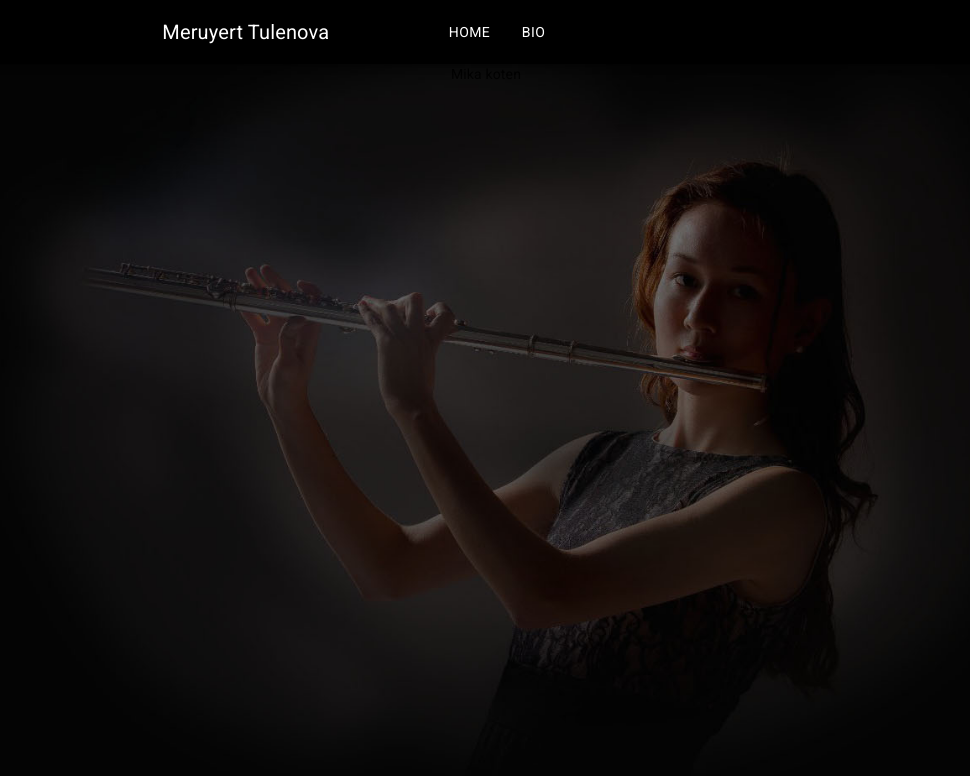
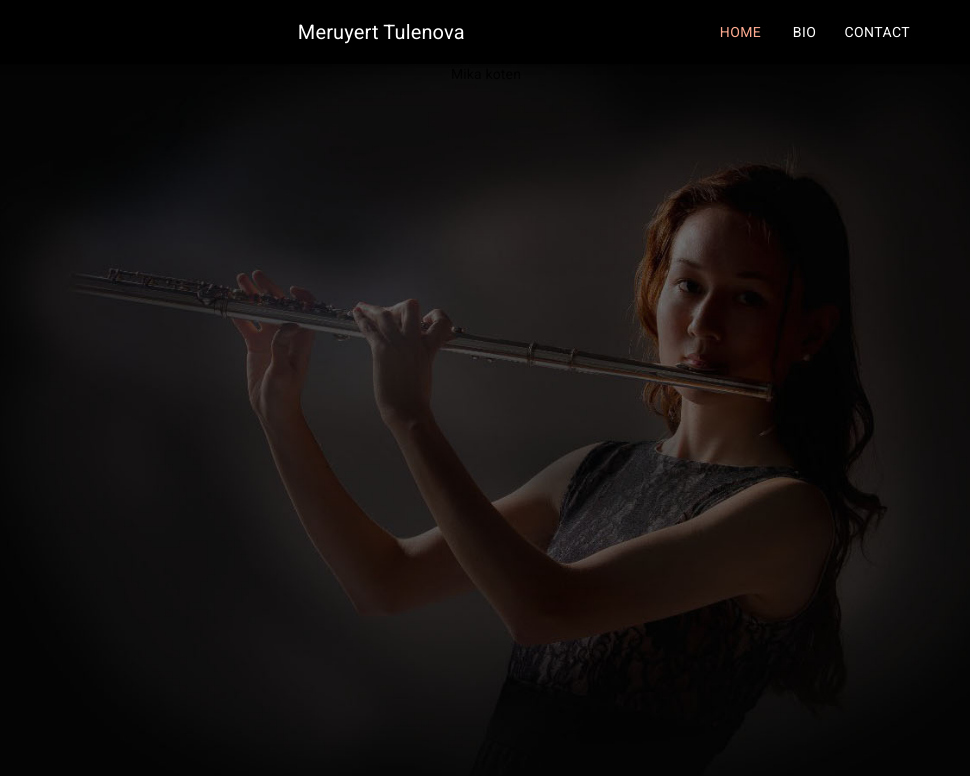
Before and after one commit to merey90/tulenova, a React (Create React App) app: page / in a window 1280 px wide. Shown: the top 776 px of the page, without its empty margins (154-1124 px from the left). Built offline with nearby package versions, Linux system fonts and the light colour scheme.

Commit message:
improved sidebar remove footer

```diff
--- a/src/App.tsx
+++ b/src/App.tsx
@@ -1,7 +1,6 @@
 import React from 'react';
 import './App.scss';
 import Header from './components/header/header';
-import Footer from './components/footer/footer';
 import { Route } from 'react-router-dom';
 import Home from './home/home';
 import Bio from './bio/bio';
@@ -18,7 +17,6 @@ const App: React.FC = () => {
           <Home />
         </Route>
       </main>
-      <Footer />
     </div>
   );
 };
--- a/src/assets/styles/_variables.scss
+++ b/src/assets/styles/_variables.scss
@@ -5,4 +5,5 @@ $secondary-color: #ffab91;
 $secondary-color-dark: #c97b63;
 $secondary-color-light: #ffddc1;
 $font-color: #fff;
+$font-color-faded: #6d6d6d;
 $font-on-secondary: #000;
--- a/src/components/footer/footer.scss
+++ /dev/null
@@ -1,5 +0,0 @@
-@import './../../assets/styles/variables';
-
-.footer {
-  background-color: $primary-color;
-}
--- a/src/components/footer/footer.tsx
+++ /dev/null
@@ -1,15 +0,0 @@
-import * as React from 'react';
-import Container from '@material-ui/core/Container';
-import Typography from '@material-ui/core/Typography';
-
-import './footer.scss';
-
-export const Footer: React.FC = () => (
-  <footer className="footer">
-    <Container>
-      <Typography variant="body2">© Copyright 2020</Typography>
-    </Container>
-  </footer>
-);
-
-export default Footer;
--- a/src/components/header/header.scss
+++ b/src/components/header/header.scss
@@ -1,3 +1,5 @@
+@import './src/assets/styles/variables';
+
 .header {
   z-index: 1301 !important;
   &-typo {
@@ -17,4 +19,7 @@
   flex-direction: column;
   width: 100vw;
   padding-top: 60px;
+  background-color: $primary-color;
+  min-height: 100vh;
+  color: $font-color;
 }
--- a/src/components/header/navigation.tsx
+++ b/src/components/header/navigation.tsx
@@ -1,38 +1,30 @@
 import * as React from 'react';
 import Button from '@material-ui/core/Button';
-import { Link } from 'react-router-dom';
+import { Link, useHistory } from 'react-router-dom';
+import { routes, IRoute } from './routes';
 
 export interface INavigation {
   handleClose: () => void;
 }
 
-export const Navigation: React.FC<INavigation> = ({ handleClose }) => (
-  <>
-    <Button color="inherit" to="/" component={Link} onClick={handleClose}>
-      Home
+export const Navigation: React.FC<INavigation> = ({ handleClose }) => {
+  const {
+    location: { pathname },
+  } = useHistory();
+  const renderLink = ({ title, url, disabled }: IRoute) => (
+    <Button
+      key={title}
+      color={pathname === url ? 'secondary' : 'inherit'}
+      to={url}
+      component={Link}
+      disabled={disabled}
+      onClick={handleClose}
+    >
+      {title}
     </Button>
-    <Button color="inherit" to="/bio" component={Link} onClick={handleClose}>
-      Bio
-    </Button>
-    <Button
-      color="inherit"
-      to="/"
-      disabled
-      component={Link}
-      title="Under construction"
-    >
-      Downloads
-    </Button>
-    <Button color="inherit" to="/" disabled component={Link}>
-      Calendar
-    </Button>
-    <Button color="inherit" to="/" disabled component={Link}>
-      Gallery
-    </Button>
-    <Button color="inherit" to="/" disabled component={Link}>
-      Contact
-    </Button>
-  </>
-);
+  );
+
+  return <>{routes.map(renderLink)}</>;
+};
 
 export default Navigation;
--- /dev/null
+++ b/src/components/header/routes.ts
@@ -0,0 +1,63 @@
+export interface IRoute {
+  title: string;
+  url: string;
+  disabled?: boolean;
+}
+
+export const Home: IRoute = {
+  title: 'Home',
+  url: '/',
+};
+
+/**
+ * Audio and video recordings, related news
+ */
+export const Portfolio: IRoute = {
+  title: 'Portfolio',
+  url: '/portfolio',
+  disabled: true,
+};
+
+export const Bio: IRoute = {
+  title: 'Bio',
+  url: '/bio',
+};
+
+/**
+ * Music sheet shop
+ */
+export const Library: IRoute = {
+  title: 'Library',
+  url: '/library',
+  disabled: true,
+};
+
+export const Calendar: IRoute = {
+  title: 'Calendar',
+  url: '/calendar',
+  disabled: true,
+};
+
+/**
+ * Photos
+ */
+export const Gallery: IRoute = {
+  title: 'Gallery',
+  url: '/gallery',
+  disabled: true,
+};
+
+export const Contact: IRoute = {
+  title: 'Contact',
+  url: '/contact',
+};
+
+export const routes = [
+  Home,
+  // Portfolio,
+  Bio,
+  // Library,
+  // Calendar,
+  // Gallery,
+  Contact,
+];
```
